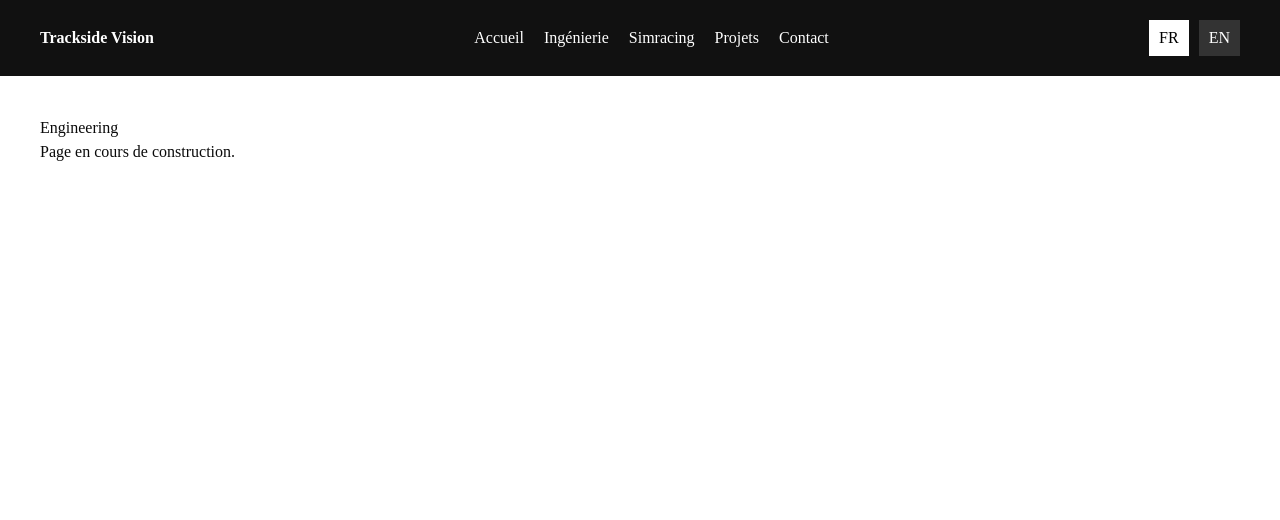
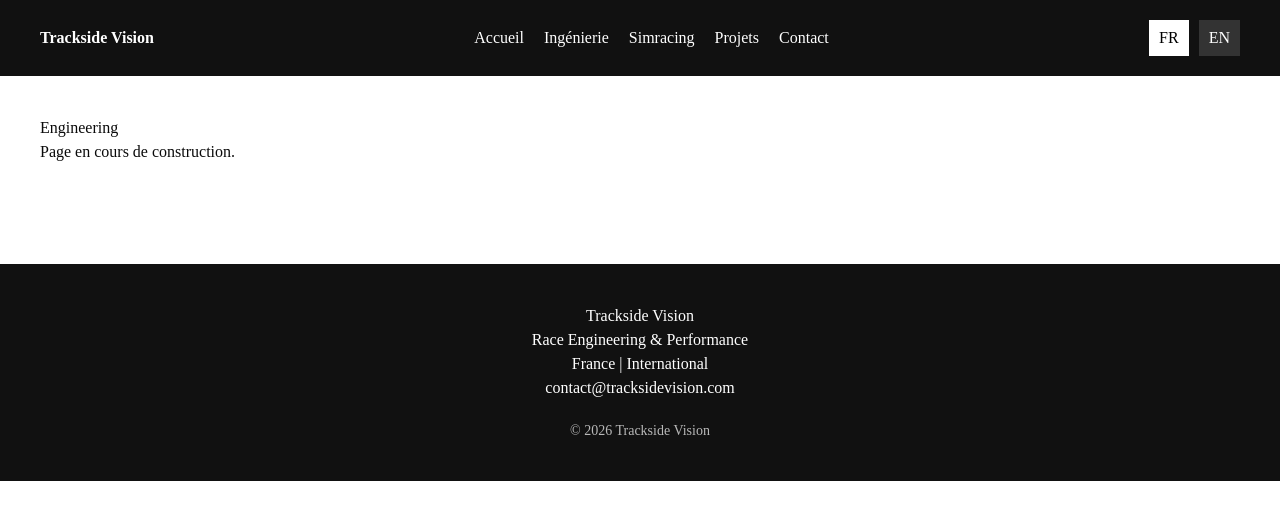
Before and after one commit to alexandregass/Trackside-Vision, a Next.js app in the folder trackside-vision/: page /simracing in a window 1280 px wide. Shown: the top 520 px of the page. Built offline with nearby package versions, Linux system fonts and the light colour scheme.

Commit message:
Add footer

```diff
--- a/trackside-vision/app/layout.tsx
+++ b/trackside-vision/app/layout.tsx
@@ -2,6 +2,7 @@ import type { Metadata } from "next";
 import { Geist, Geist_Mono } from "next/font/google";
 import "./globals.css";
 import Navbar from "../components/Navbar";
+import Footer from "../components/Footer";
 
 const geistSans = Geist({
   variable: "--font-geist-sans",
@@ -29,6 +30,7 @@ export default function RootLayout({
         <Navbar />
 
         {children}
+        <Footer />
       </body>
     </html>
   );
--- /dev/null
+++ b/trackside-vision/components/Footer.tsx
@@ -0,0 +1,31 @@
+export default function Footer() {
+  return (
+    <footer
+      style={{
+        background: "#111",
+        color: "white",
+        padding: "40px",
+        marginTop: "60px",
+        textAlign: "center",
+      }}
+    >
+      <h3>Trackside Vision</h3>
+
+      <p>
+        Race Engineering & Performance
+      </p>
+
+      <p>
+        France | International
+      </p>
+
+      <p>
+        contact@tracksidevision.com
+      </p>
+
+      <p style={{ marginTop: "20px", fontSize: "14px", opacity: 0.7 }}>
+        © {new Date().getFullYear()} Trackside Vision
+      </p>
+    </footer>
+  );
+}
```
